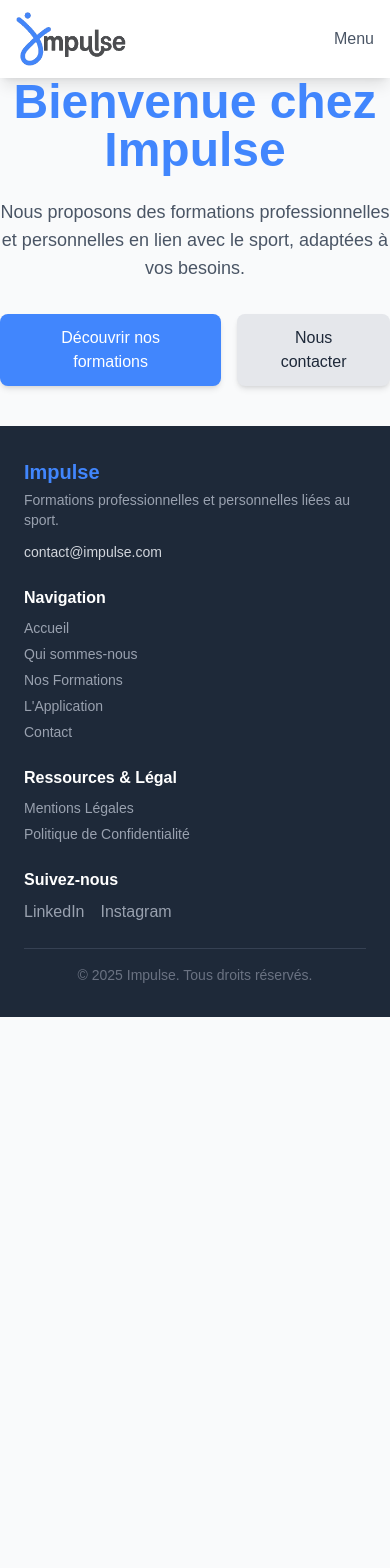
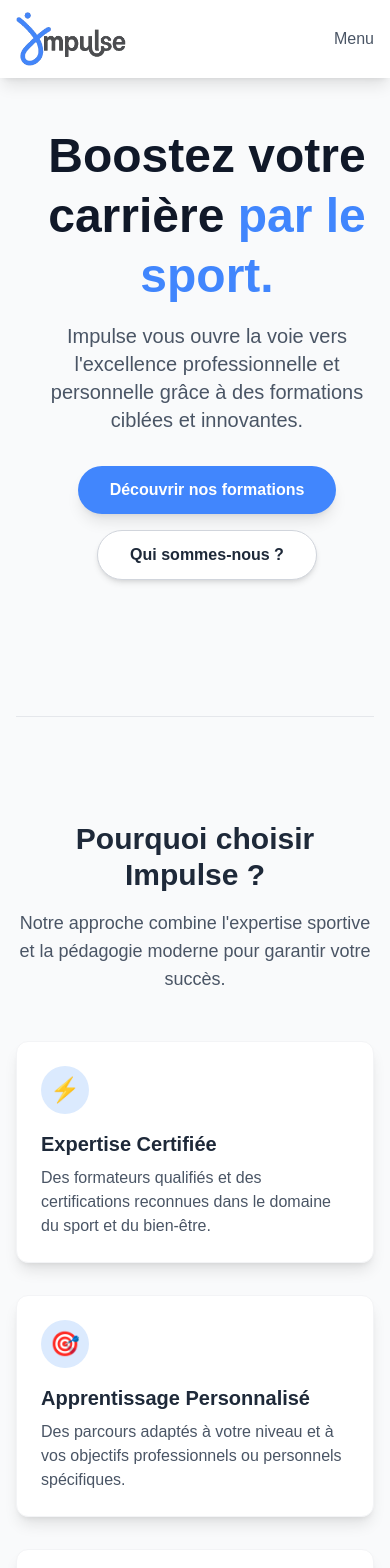
Before and after one commit to jordanQuin/impulseVitrine, a Next.js app in the folder impulse/: page / in a window 390 px wide. Shown: the top 1568 px of the page. Before the commit the page ends 1017 px from the top, so only its background shows below. Built offline with nearby package versions, Linux system fonts and the light colour scheme.

Commit message:
Clean page d acceuil

```diff
--- a/impulse/app/page.tsx
+++ b/impulse/app/page.tsx
@@ -1,31 +1,124 @@
 import Image from 'next/image';
+import Link from 'next/link';
 
 export default function HomePage() {
+  const primaryColor = '#4186fd';
+
+  const PillarCard = ({ icon, title, description }: { icon: React.ReactNode, title: string, description: string }) => (
+    <div className="bg-white p-6 rounded-xl shadow-lg hover:shadow-2xl transition duration-300 border border-gray-100 transform hover:scale-[1.02]">
+      <div className={`w-12 h-12 flex items-center justify-center rounded-full bg-blue-100 ${primaryColor} mb-4 text-2xl`}>
+        {icon}
+      </div>
+      <h3 className="text-xl font-bold text-gray-800 mb-2">{title}</h3>
+      <p className="text-gray-600">{description}</p>
+    </div>
+  );
+
   return (
-    <div className="flex flex-grow flex-col h-full">
-      <section className="flex-grow mx-auto w-full h-full text-center flex flex-col justify-center">
-        <h1 className="text-5xl font-nunito font-bold text-[#4186fd] mb-6">
-          Bienvenue chez Impulse
+    <div className="flex flex-grow flex-col">
+      <div className="mx-auto w-full px-4 sm:px-6 lg:px-8 max-w-7xl">
+
+        {/* 1. SECTION HERO */}
+        <section className="relative pt-12 pb-24 md:pt-20 md:pb-32 overflow-hidden">
+          <div className="grid md:grid-cols-2 gap-12 items-center">
+            <div className="ml-6 text-center md:text-left">
+              <h1 className="text-5xl lg:text-6xl font-extrabold text-gray-900 leading-tight mb-4">
+                Boostez votre carrière <span className={`text-[${primaryColor}]`}>par le sport.</span>
               </h1>
+              <p className="text-xl text-gray-600 mb-8">
+                Impulse vous ouvre la voie vers l'excellence professionnelle et personnelle grâce à des formations ciblées et innovantes.
+              </p>
+
+              <div className="flex justify-center md:justify-start gap-4 flex-wrap">
+                <Link
+                  href="/formation"
+                  className={`bg-[${primaryColor}] text-white px-8 py-3 rounded-full font-semibold shadow-lg hover:bg-blue-600 transition duration-300 transform hover:scale-105`}
+                >
+                  Découvrir nos formations
+                </Link>
+                <Link
+                  href="/qui-sommes-nous"
+                  className="bg-white text-gray-800 border border-gray-300 px-8 py-3 rounded-full font-semibold shadow-md hover:bg-gray-50 transition duration-300"
+                >
+                  Qui sommes-nous ?
+                </Link>
+              </div>
+            </div>
+
+            {/* Image (Placeholder) */}
+            <div className="hidden md:block">
+              {/* Image de sport ou de succès professionnel */}
+              <Image
+                src="/hero-sport.jpg"
+                alt="Formations sportives Impulse"
+                width={500}
+                height={500}
+                className="rounded-xl shadow-2xl object-cover w-full h-auto"
+                priority
+              />
+            </div>
+          </div>
+        </section>
+
+        <hr className="my-10 border-gray-200" />
+
+        {/* 2. SECTION VALEURS / PILIERS */}
+        <section className="py-16">
+          <div className="text-center mb-12">
+            <h2 className="text-3xl font-bold text-gray-800 mb-4">Pourquoi choisir Impulse ?</h2>
+            <p className="text-lg text-gray-600 max-w-3xl mx-auto">
+              Notre approche combine l'expertise sportive et la pédagogie moderne pour garantir votre succès.
+            </p>
+          </div>
+
+          <div className="grid grid-cols-1 md:grid-cols-3 gap-8">
+            <PillarCard
+              icon={<span className={`text-[${primaryColor}]`}>⚡</span>} // Remplacer par une icône réelle (Zap/Flash)
+              title="Expertise Certifiée"
+              description="Des formateurs qualifiés et des certifications reconnues dans le domaine du sport et du bien-être."
+            />
+            <PillarCard
+              icon={<span className={`text-[${primaryColor}]`}>🎯</span>} // Remplacer par une icône réelle (Target/Cible)
+              title="Apprentissage Personnalisé"
+              description="Des parcours adaptés à votre niveau et à vos objectifs professionnels ou personnels spécifiques."
+            />
+            <PillarCard
+              icon={<span className={`text-[${primaryColor}]`}>📱</span>} // Remplacer par une icône réelle (Mobile)
+              title="Application Connectée"
+              description="Accédez à vos ressources, suivez vos progrès et restez connecté à la communauté via notre appli dédiée."
+            />
+          </div>
+        </section>
+
+        <hr className="my-10 border-gray-200" />
+
+        {/* 3. SECTION CTA SECONDAIRE (Bas de page) */}
+        <section className="py-16 bg-gray-50 rounded-xl mb-12 shadow-inner">
+          <div className="text-center">
+            <h2 className="text-3xl font-bold text-gray-800 mb-4">Prêt à donner l'Impulsion ?</h2>
             <p className="text-lg text-gray-600 mb-8">
-          Nous proposons des formations professionnelles et personnelles en lien avec le sport, adaptées à vos besoins.
+              Téléchargez notre catalogue complet ou parlez-en à un conseiller.
             </p>
             <div className="flex justify-center gap-4">
-          <a
-            href="/formations"
-            className="bg-[#4186fd] text-white px-6 py-3 rounded-lg shadow-md hover:bg-blue-600 transition"
+              <Link
+                href="/catalogue.pdf"
+                className={`bg-[${primaryColor}] text-white px-8 py-3 rounded-full font-semibold shadow-lg hover:bg-blue-600 transition duration-300`}
+                target="_blank"
+                rel="noopener noreferrer"
               >
-            Découvrir nos formations
-          </a>
-          <a
+                Télécharger le catalogue
+              </Link>
+              <Link
                 href="/contact"
-            className="bg-gray-200 text-gray-800 px-6 py-3 rounded-lg shadow-md hover:bg-gray-300 transition"
+                className="bg-white text-gray-800 border border-gray-300 px-8 py-3 rounded-full font-semibold shadow-md hover:bg-gray-100 transition duration-300"
               >
-            Nous contacter
-          </a>
+                Prendre rendez-vous
+              </Link>
+            </div>
           </div>
         </section>
-      {/* Footer will be placed here */}
+
+      </div>
     </div>
   );
 }
```
Lines whose indentation alone changed are shown as unchanged.
